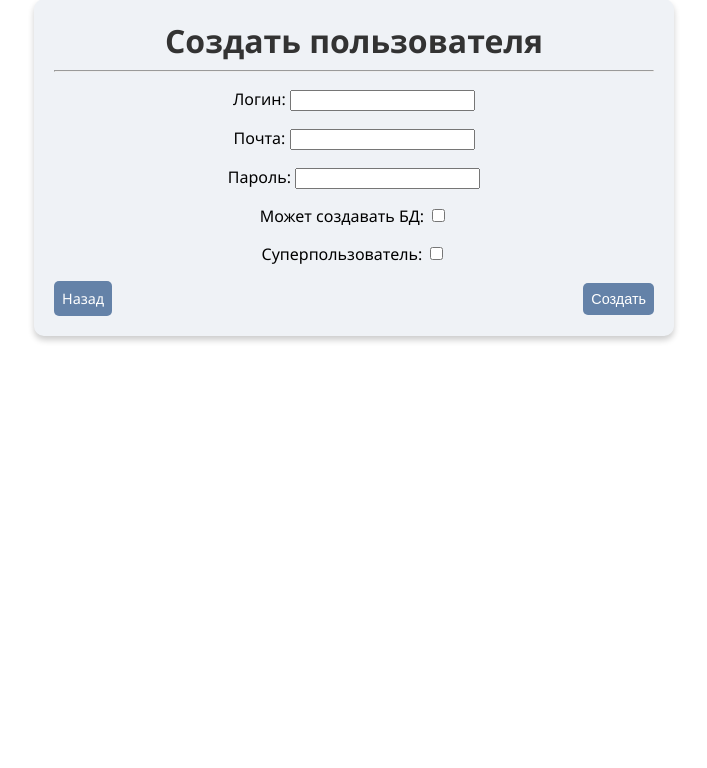
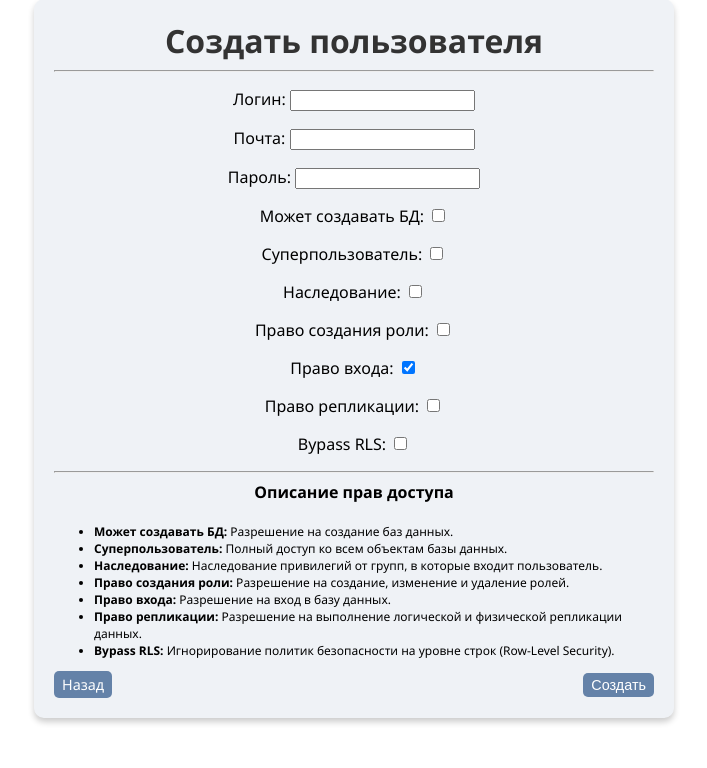
Before and after one commit to OlegEgoism/db_web, a Django app: page /user_create/ in a window 1280 px wide. Shown: the part 118-886 px from the top of the page, without its empty margins (286-993 px from the left). Before the commit the page ends 460 px from the top, so only its background shows below. Run offline with Django 5.2, Linux system fonts and the light colour scheme; parts of the project's set-up code (start-up, migrations or seed data) failed here and were passed over.

Commit message:
Отображение """Информация пользователя"""

```diff
--- a/db_crp/forms.py
+++ b/db_crp/forms.py
@@ -4,7 +4,7 @@ from .models import CustomUser
 
 
 class CustomUserRegistrationForm(UserCreationForm):
-    """Регистрация пользователя"""
+    """Регистрация администратора"""
     phone_number = forms.CharField(max_length=15, required=True, help_text='Формат с кодом телефона')
     photo = forms.ImageField(required=False)
 
@@ -16,7 +16,7 @@ class CustomUserRegistrationForm(UserCreationForm):
         """Проверка уникальности email"""
         email = self.cleaned_data.get('email')
         if CustomUser.objects.filter(email=email).exists():
-            raise forms.ValidationError("Почта уже используется другим пользователем!")
+            raise forms.ValidationError("Почта уже используется другим администратором.")
         return email
 
 
@@ -27,6 +27,11 @@ class UserCreateForm(forms.Form):
     password = forms.CharField(label="Пароль", widget=forms.PasswordInput)
     can_create_db = forms.BooleanField(label="Может создавать БД", required=False)
     is_superuser = forms.BooleanField(label="Суперпользователь", required=False)
+    inherit = forms.BooleanField(label="Наследование", required=False)
+    create_role = forms.BooleanField(label="Право создания роли", required=False)
+    login = forms.BooleanField(label="Право входа", required=False, initial=True)
+    replication = forms.BooleanField(label="Право репликации", required=False)
+    bypass_rls = forms.BooleanField(label="Bypass RLS", required=False)
 
 
 class UserEditForm(forms.Form):
--- a/db_crp/views.py
+++ b/db_crp/views.py
@@ -17,6 +17,7 @@ from django.contrib import messages
 
 created_at = datetime(2000, 1, 1, 0, 0)
 updated_at = timezone.now()
+
 
 def home(request):
     return render(request, 'home.html')
@@ -313,6 +314,12 @@ def user_create(request):
             password = form.cleaned_data['password']
             can_create_db = form.cleaned_data['can_create_db']
             is_superuser = form.cleaned_data['is_superuser']
+            inherit = form.cleaned_data['inherit']
+            create_role = form.cleaned_data['create_role']
+            login = form.cleaned_data.get('login', True)
+            replication = form.cleaned_data['replication']
+            bypass_rls = form.cleaned_data['bypass_rls']
+
             user_requester = request.user.username if request.user.is_authenticated else "Аноним"
             with connection.cursor() as cursor:
                 cursor.execute("SELECT 1 FROM pg_roles WHERE rolname = %s;", [username])
@@ -342,17 +349,41 @@ def user_create(request):
                 return render(request, 'users/user_create.html', {'form': form})
             try:
                 with connection.cursor() as cursor:
-                    create_db_privilege = ' CREATEDB' if can_create_db else ''
-                    superuser_privilege = ' SUPERUSER' if is_superuser else ''
-                    cursor.execute(f"CREATE USER {username} WITH PASSWORD %s{create_db_privilege}{superuser_privilege};", [password])
-                UserLog.objects.create(username=username, email=email)
+                    privileges = ' '.join([
+                        'CREATEDB' if can_create_db else 'NOCREATEDB',
+                        'SUPERUSER' if is_superuser else 'NOSUPERUSER',
+                        'INHERIT' if inherit else 'NOINHERIT',
+                        'CREATEROLE' if create_role else 'NOCREATEROLE',
+                        'LOGIN' if login else 'NOLOGIN',
+                        'REPLICATION' if replication else 'NOREPLICATION',
+                        'BYPASSRLS' if bypass_rls else 'NOBYPASSRLS'
+                    ])
+                    cursor.execute(f"CREATE USER {username} WITH PASSWORD %s {privileges};", [password])
+                UserLog.objects.create(
+                    username=username,
+                    email=email,
+                    can_create_db=can_create_db,
+                    is_superuser=is_superuser,
+                    inherit=inherit,
+                    create_role=create_role,
+                    login=login,
+                    replication=replication,
+                    bypass_rls=bypass_rls
+                )
                 Audit.objects.create(
                     username=user_requester,
                     action_type='create',
                     entity_type='user',
                     entity_name=username,
                     timestamp=now(),
-                    details=f"Пользователь '{username}' успешно создан, почта {email}. Права: Может создавать БД={can_create_db}, Суперпользователь={is_superuser}"
+                    details=f"Пользователь '{username}' успешно создан, почта {email}. "
+                            f"Права: Может создавать БД={can_create_db}. "
+                            f"Суперпользователь={is_superuser}. "
+                            f"Наследование={inherit}. "
+                            f"Право создания роли={create_role}. "
+                            f"Право входа={login}. "
+                            f"Право репликации={replication}. "
+                            f"Bypass RLS={bypass_rls}. "
                 )
                 if email:
                     subject = "Ваши учетные данные"
@@ -360,7 +391,12 @@ def user_create(request):
                         'username': username,
                         'password': password,
                         'can_create_db': can_create_db,
-                        'is_superuser': is_superuser
+                        'is_superuser': is_superuser,
+                        'inherit': inherit,
+                        'create_role': create_role,
+                        'login': login,
+                        'replication': replication,
+                        'bypass_rls': bypass_rls
                     })
                     email_message = EmailMultiAlternatives(subject, "", settings.EMAIL_HOST_USER, [email])
                     email_message.attach_alternative(html_message, "text/html")
@@ -375,16 +411,6 @@ def user_create(request):
                     entity_name=username,
                     timestamp=now(),
                     details=f"Неудачная попытка создания пользователя '{username}', пользователь уже существует."
-                )
-            except Exception as e:
-                messages.error(request, f"Ошибка: {str(e)}.")
-                Audit.objects.create(
-                    username=user_requester,
-                    action_type='create',
-                    entity_type='user',
-                    entity_name=username,
-                    timestamp=now(),
-                    details=f"Ошибка при создании пользователя '{username}'."
                 )
     else:
         form = UserCreateForm()
@@ -415,19 +441,31 @@ def user_info(request, username):
             timestamp=now(),
             details=f"Автоматическое создание 'Дата создания' и 'Дата изменения' пользователя '{username}'."
         )
+
     with connection.cursor() as cursor:
         cursor.execute("""
-            SELECT usename, usesysid, usecreatedb, usesuper, passwd, valuntil
-            FROM pg_user
-            WHERE usename = %s;
+            SELECT
+                r.rolname,         -- Имя роли (логин пользователя или имя группы)
+                r.oid,             -- Уникальный идентификатор роли в системе (Object ID)
+                r.rolcreatedb,     -- Может ли роль создавать базы данных (True/False)
+                r.rolsuper,        -- Является ли роль суперпользователем (True/False)
+                r.rolinherit,      -- Наследует ли роль права групп, в которых состоит (True/False)
+                r.rolcreaterole,   -- Может ли роль создавать другие роли (True/False)
+                r.rolcanlogin,     -- Разрешен ли вход в систему под этой ролью (True/False)
+                r.rolreplication,  -- Разрешено ли использовать роль для репликации данных (True/False)
+                r.rolbypassrls,    -- Игнорирует ли роль политики безопасности на уровне строк (RLS) (True/False)
+                r.rolpassword     -- Хешированный пароль роли (если он установлен)
+            FROM pg_roles r
+            WHERE r.rolname = %s;
         """, [username])
         user_info = cursor.fetchone()
+        print(user_info)
         cursor.execute("""
             SELECT r.rolname
-            FROM pg_user u
-            JOIN pg_auth_members m ON u.usesysid = m.member
-            JOIN pg_roles r ON m.roleid = r.oid
-            WHERE u.usename = %s;
+            FROM pg_roles r
+            JOIN pg_auth_members m ON r.oid = m.roleid
+            JOIN pg_roles u ON u.oid = m.member
+            WHERE u.rolname = %s;
         """, [username])
         groups = cursor.fetchall()
     if user_info:
@@ -437,22 +475,25 @@ def user_info(request, username):
             'user_id': user_info[1],
             'can_create_db': user_info[2],
             'is_superuser': user_info[3],
-            'password_hash': user_info[4],
-            'valid_until': user_info[5],
+            'inherit': user_info[4],
+            'create_role': user_info[5],
+            'login': user_info[6],
+            'replication': user_info[7],
+            'bypass_rls': user_info[8],
+            'password_hash': user_info[9],
             'groups': group_list,
             'group_count': len(group_list),
             'email': user_log.email,
-            'created_at': user_log.created_at if user_log.created_at else created_at,
-            'updated_at': user_log.updated_at if user_log.updated_at else updated_at,
+            'created_at': user_log.created_at,
+            'updated_at': user_log.updated_at,
         }
     else:
         user_data = None
-        messages.error(request, f"Не удалось получить информацию о пользователе '{username}'!")
+        messages.error(request, f"Не удалось получить информацию о пользователе '{username}'.")
     return render(request, 'users/user_info.html', {'user_data': user_data})
 
 
-
-
+# TODO ДОРАБОТАТЬ ВЫПОЛНЕНИЕ ОТПАВКИ ПИСЕМ И РОЛЕЙ
 @login_required
 def user_edit(request, username):
     """Редактирование пользователя"""
@@ -603,10 +644,6 @@ def user_edit(request, username):
     })
 
 
-
-
-
-
 @login_required
 def user_delete(request, username):
     """Удаление пользователя"""
--- a/static/css/style.css
+++ b/static/css/style.css
@@ -229,7 +229,7 @@ main {
     font-size: 14px;
     margin: 5px 0;
     border: 1px solid #4a6a8e;
-    padding: 8px 12px;
+    padding: 4px 8px;
     border-radius: 5px;
     transition: background-color 0.3s;
     cursor: pointer;
@@ -246,7 +246,7 @@ main {
 .btn {
     text-decoration: none;
     color: white;
-    padding: 8px 8px;
+    padding: 4px 8px;
     font-size: 0.9em;
     border-radius: 5px;
     transition: background-color 0.3s ease;
@@ -398,3 +398,9 @@ main {
     color: #721c24;
     border: 1px solid #f5c6cb;
 }
+
+
+.info-description {
+    text-align: left;
+    margin-top: 20px;
+}
--- a/templates/send_email/send_user_create.html
+++ b/templates/send_email/send_user_create.html
@@ -47,8 +47,14 @@
         <p>Ваша учетная запись была успешно создана.</p>
         <p><strong>Логин:</strong> {{ username }}</p>
         <p><strong>Пароль:</strong> {{ password }}</p>
+        <h2>Доступные права доступа</h2>
         <p><strong>Может создавать БД:</strong> {{ can_create_db }}</p>
         <p><strong>Суперпользователь:</strong> {{ is_superuser }}</p>
+        <p><strong>Наследование:</strong> {{ inherit }}</p>
+        <p><strong>Право создания роли:</strong> {{ create_role }}</p>
+        <p><strong>Право входа:</strong> {{ login }}</p>
+        <p><strong>Право репликации:</strong> {{ replication }}</p>
+        <p><strong>Bypass RLS:</strong> {{ bypass_rls }}</p>
         <p>Если вы не запрашивали доступ к ресурсу свяжитесь со службой поддержки.</p>
         <div class="footer">
             <p>С уважением, Администрация сайта.</p>
--- a/templates/users/user_create.html
+++ b/templates/users/user_create.html
@@ -20,10 +20,22 @@
         <form method="post">
             {% csrf_token %}
             {{ form.as_p }}
+            <hr>
+            <strong>Описание прав доступа</strong>
+            <ul style="text-align: left; margin-top: 20px; font-size: 12px">
+                <li><strong>Может создавать БД:</strong> Разрешение на создание баз данных.</li>
+                <li><strong>Суперпользователь:</strong> Полный доступ ко всем объектам базы данных.</li>
+                <li><strong>Наследование:</strong> Наследование привилегий от групп, в которые входит пользователь.</li>
+                <li><strong>Право создания роли:</strong> Разрешение на создание, изменение и удаление ролей.</li>
+                <li><strong>Право входа:</strong> Разрешение на вход в базу данных.</li>
+                <li><strong>Право репликации:</strong> Разрешение на выполнение логической и физической репликации данных.</li>
+                <li><strong>Bypass RLS:</strong> Игнорирование политик безопасности на уровне строк (Row-Level Security).</li>
+            </ul>
             <div class="all-btn">
                 <a href="{% url 'user_list' %}" class="btn btn-cancel">Назад</a>
                 <button type="submit" class="btn btn-save">Создать</button>
             </div>
         </form>
+
     </div>
 {% endblock %}
```
Also changed, not shown: db_crp/admin.py (+7 -7 lines), db_crp/models.py (+16 -9 lines), templates/users/user_info.html (+28 -9 lines).
